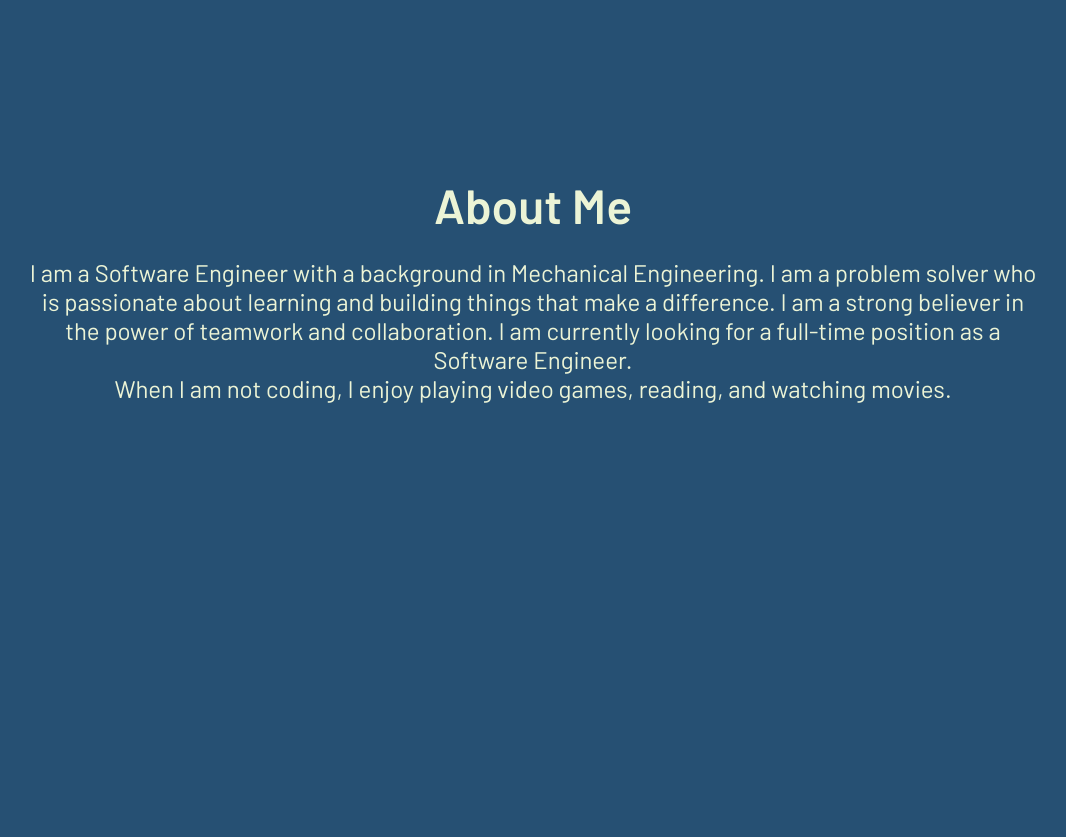
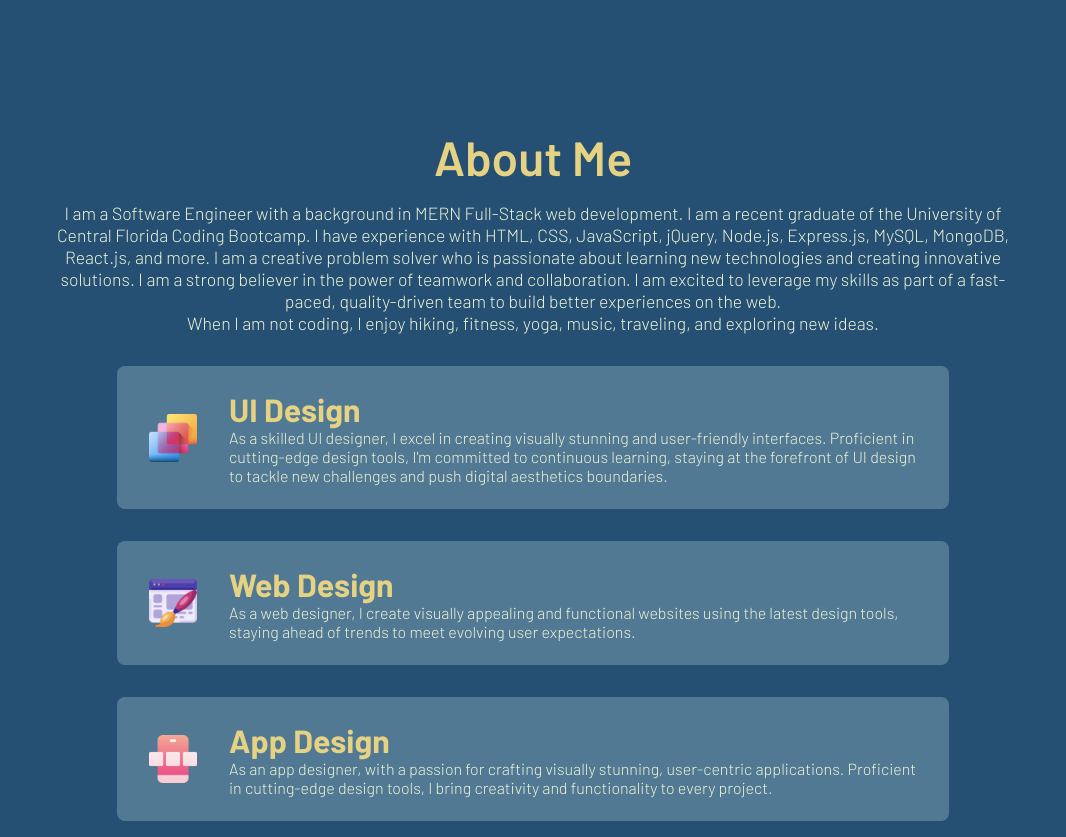
Before and after one commit to kwaters3/Portfolio-Profile-React, a React (Create React App) app: page /portfolio in a window 1280 px wide. Shown: the part 800-1637 px from the top of the page, without its empty margins (107-1173 px from the left). Before the commit the page ends 1227 px from the top, so only its background shows below. Built offline with nearby package versions, Linux system fonts and the light colour scheme.

Commit message:
updated about me section

```diff
--- a/src/components/AboutMe/aboutme.css
+++ b/src/components/AboutMe/aboutme.css
@@ -1,4 +1,4 @@
-#aboutMe {
+ #aboutMe {
     overflow: hidden;
     width: 100vw;
     max-width: 65rem;
@@ -13,13 +13,71 @@
 .aboutMeTitle {
     font-size: 3rem;
     font-weight: 600;
-    margin-bottom: 1.5rem;
-    padding-top: 3rem;
+    margin-bottom: 1rem;
+    color: #E5D283;
+
 }
 
 .aboutMeText {
-    font-size: 1.5rem;
-    font-weight: 400;
-    margin-bottom: 1.5rem;
-    padding: 0 1rem;
+   font-weight: 300;
+   font-size: 1.1rem;
+   max-width: 75rem;
+   padding: 0 2rem;
+   margin-bottom: 1rem;
 }
+
+.skillBars{
+  margin: 1rem 1.5rem;
+  width: 100vw;
+  max-width: 80%;
+  text-align: left;
+}
+
+.skillBar{
+  display: flex;
+  align-items: center;
+  padding: 1.5rem 2rem;
+  border-radius: 0.5rem;
+  background: #98b9c463;
+}
+
+.skillBarImg {
+  object-fit: cover;
+  height: 3rem;
+  width: 3rem;
+  margin-right: 2rem;
+}
+
+h2 {
+  color: #E5D283;
+  font-size: 2rem;
+}
+
+.skillBarText {
+  font-size: 1rem;
+  font-weight: 200;
+}
+
+@media screen and (max-width: 768px) {
+  .aboutMeText {
+    font-weight: 200;
+    font-size: .7rem;
+ }
+
+ .skillBarText {
+  font-size: .55rem;
+  font-weight: 200;
+}
+
+.skillBarImg {
+  object-fit: cover;
+  height: 2rem;
+  width: 2rem;
+  margin-right: 1rem;
+}
+
+h2 {
+  font-size: 1rem;
+}
+
+}
--- a/src/components/AboutMe/aboutme.js
+++ b/src/components/AboutMe/aboutme.js
@@ -1,18 +1,44 @@
 import React from 'react';
 import './aboutme.css';
+import UIDesign from '../../assets/ui-design.png';
+import WebDesign from '../../assets/website-design.png';
+import AppDesign from '../../assets/app-design.png';
 
 const AboutMe = () => {
   return (
     <div>
     <section id='aboutMe'>
-      <div className='aboutMeContainer'>
-        <h2 className='aboutMeTitle'>About Me</h2>
-        <div className='aboutMeContent'>
+        <div className='aboutMeTitle'>About Me</div>
           <div className='aboutMeText'>
-            <p>I am a Software Engineer with a background in Mechanical Engineering. I am a problem solver who is passionate about learning and building things that make a difference. I am a strong believer in the power of teamwork and collaboration. I am currently looking for a full-time position as a Software Engineer.</p>
-            <p>When I am not coding, I enjoy playing video games, reading, and watching movies.</p>
+            <p>I am a Software Engineer with a background in MERN Full-Stack web development. I am a recent graduate of the University of Central Florida Coding Bootcamp. I have experience with HTML, CSS, JavaScript, jQuery, Node.js, Express.js, MySQL, MongoDB, React.js, and more. I am a creative problem solver who is passionate about learning new technologies and creating innovative solutions. I am a strong believer in the power of teamwork and collaboration. I am excited to leverage my skills as part of a fast-paced, quality-driven team to build better experiences on the web.</p>
+            <p>When I am not coding, I enjoy hiking, fitness, yoga, music, traveling, and exploring new ideas.</p>
           </div>
-        </div>
+          <div className='skillBars'>
+            <div className='skillBar'>
+              <img src={UIDesign} alt='UI design' className='skillBarImg'/>
+              <div className='skillBarText'>
+                <h2>UI Design</h2>
+                <p>As a skilled UI designer, I excel in creating visually stunning and user-friendly interfaces. Proficient in cutting-edge design tools, I'm committed to continuous learning, staying at the forefront of UI design to tackle new challenges and push digital aesthetics boundaries.</p>
+          </div>
+          </div>
+          </div>
+          <div className='skillBars'>
+            <div className='skillBar'>
+              <img src={WebDesign} alt='Web Design' className='skillBarImg'/>
+              <div className='skillBarText'>
+                <h2>Web Design</h2>
+                <p>As a web designer, I create visually appealing and functional websites using the latest design tools, staying ahead of trends to meet evolving user expectations.</p>
+          </div>
+          </div>
+          </div>
+          <div className='skillBars'>
+            <div className='skillBar'>
+              <img src={AppDesign} alt='App Design' className='skillBarImg'/>
+              <div className='skillBarText'>
+                <h2>App Design</h2>
+                <p>As an app designer, with a passion for crafting visually stunning, user-centric applications. Proficient in cutting-edge design tools, I bring creativity and functionality to every project.</p>
+          </div>
+          </div>
       </div>
     </section>
     </div>
```
Also changed, not shown: src/assets/logo.png.
